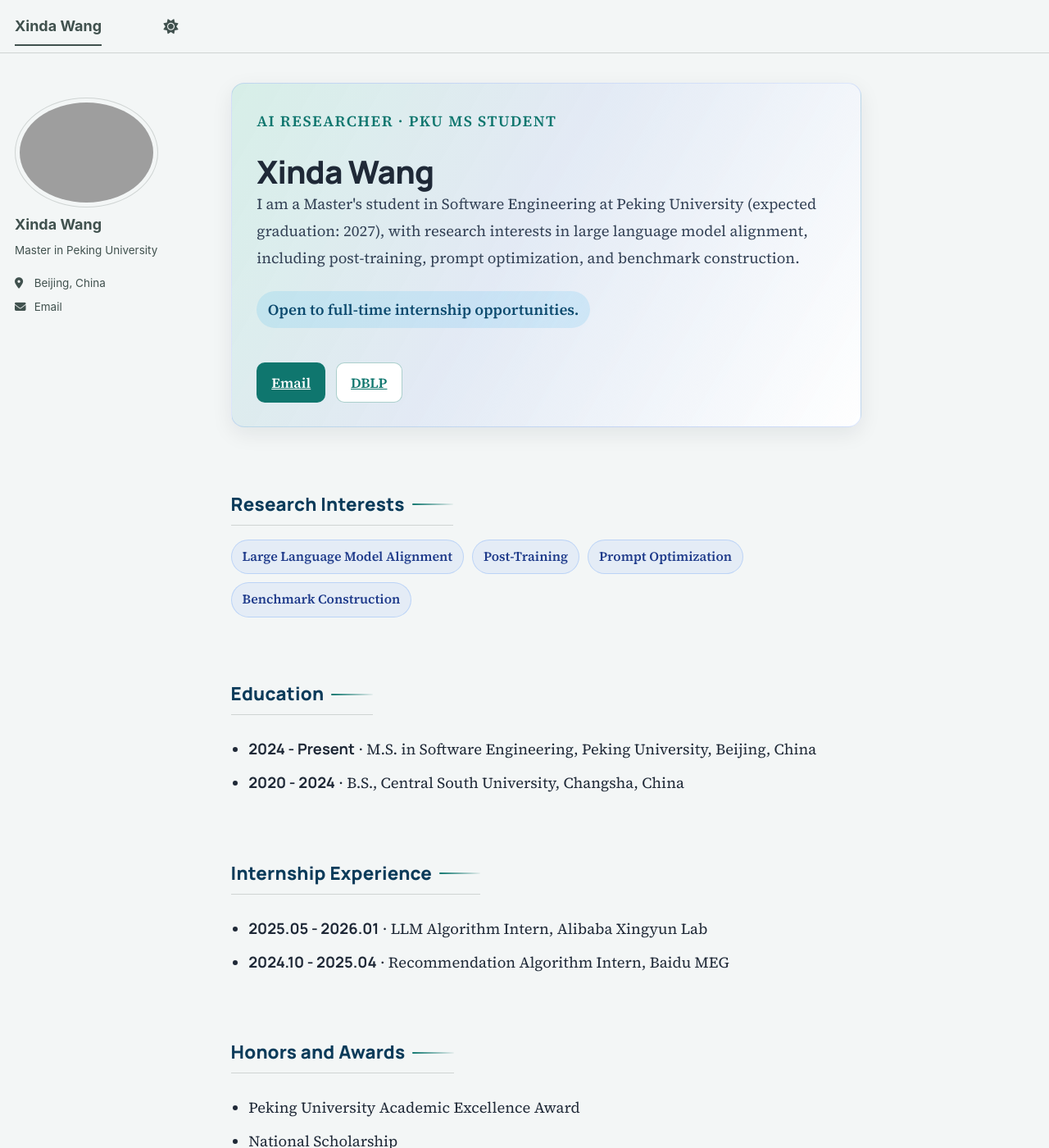
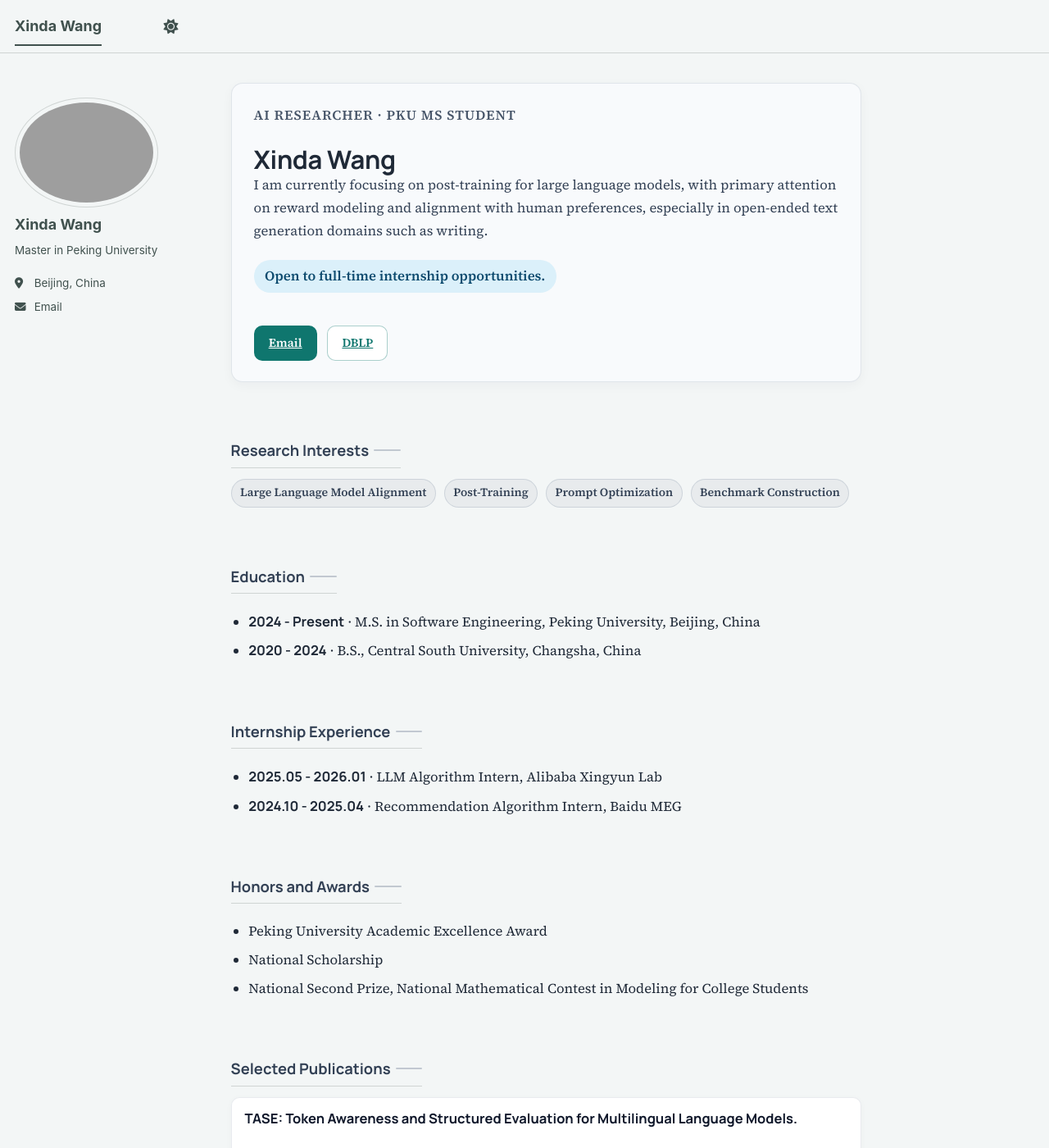
Before and after one commit to xindaaW/xindaaW.github.io, a Jekyll site: the page built from _pages/about.md, in a window 1280 px wide and 1400 px high. Shown: the whole window at 82% size. Built offline with Jekyll 4.4.1, drawn with Linux system fonts in a browser that asks for light colours; a script bundle is joined from its source files by our own code; library files that are not in the unit come from our copies; some of the changed text lies outside the part shown.

Commit message:
refine homepage content and tone down typography

```diff
--- a/_pages/about.md
+++ b/_pages/about.md
@@ -11,7 +11,7 @@ redirect_from:
   <p class="home-hero__eyebrow">AI Researcher · PKU MS Student</p>
   <h1 class="home-hero__title">Xinda Wang</h1>
   <p class="home-hero__desc">
-    I am a Master's student in Software Engineering at Peking University (expected graduation: 2027), with research interests in large language model alignment, including post-training, prompt optimization, and benchmark construction.
+    I am currently focusing on post-training for large language models, with primary attention on reward modeling and alignment with human preferences, especially in open-ended text generation domains such as writing.
   </p>
   <p class="home-hero__status">Open to full-time internship opportunities.</p>
   <div class="home-hero__actions">
@@ -65,7 +65,7 @@ redirect_from:
     </li>
     <li class="pub-card">
       <p class="pub-card__title">EvolvR: Self-Evolving Pairwise Reasoning for Story Evaluation to Enhance Generation.</p>
-      <p class="pub-card__meta">CoRR abs/2508.06046 (2025)</p>
+      <p class="pub-card__meta"><a href="https://arxiv.org/abs/2508.06046" target="_blank" rel="noopener">arXiv:2508.06046</a> (2025)</p>
       <p class="pub-card__authors"><strong>Xinda Wang</strong>, Zhengxu Hou, Yangshijie Zhang, Bingren Yan, Zhibo Yang, Xingsheng Zhang, Luxi Xing, Qiang Zhou, Chen Zhang</p>
     </li>
     <li class="pub-card">
@@ -89,14 +89,27 @@ redirect_from:
 <section class="home-section">
   <h2>Under Review</h2>
   <ul class="home-list">
-    <li><strong>Triviality Corrected Endogenous Reward.</strong> <em>Under review</em></li>
-    <li><strong>DisRec: Disease Diagnosis as Recommendation.</strong> <em>Under review</em></li>
-    <li><strong>Gradient-Guided Multi-Judge Prompt Optimization.</strong> <em>Under review</em></li>
-    <li><strong>Rank4SID: A Three-Stage Progressive Ranking Framework for Universal Synthetic Image Detection.</strong> <em>Under review</em></li>
-    <li><strong>ARPO: Answer-Refined Policy Optimization for Learning from Hard Instances in Group-Relative RLVR.</strong> <em>Under review</em></li>
+    <li><strong>Triviality Corrected Endogenous Reward.</strong> <em>ACL under review</em></li>
+    <li><strong>DisRec: Disease Diagnosis as Recommendation.</strong> <em>IJCAI under review</em></li>
+    <li><strong>Gradient-Guided Multi-Judge Prompt Optimization.</strong> <em>ACL under review</em></li>
+    <li><strong>Rank4SID: A Three-Stage Progressive Ranking Framework for Universal Synthetic Image Detection.</strong> <em>ACM MM under review</em></li>
+    <li><strong>Process Rewarding via Solution-Space Alignment.</strong> <em>Under review</em></li>
+    <li><strong>ARPO: Answer-Refined Policy Optimization for Learning from Hard Instances in Group-Relative RLVR.</strong> <em>ACL Rolling Review - March 2026 under review</em></li>
   </ul>
   <p class="home-note">
     I also have 3 ACL, 1 CVPR, and 1 IJCAI papers currently under review and not yet on arXiv.
+  </p>
+</section>
+
+<section class="home-section">
+  <h2>Upcoming Open-Source Projects</h2>
+  <ul class="home-list">
+    <li><strong>DailyPaperAgent</strong> - currently under active development, open source coming soon</li>
+    <li><strong>NovelWritingAgent</strong> - currently under active development, open source coming soon</li>
+    <li><strong>PPTAgent</strong> - currently under active development, open source coming soon</li>
+  </ul>
+  <p class="home-note">
+    These projects have not been open-sourced yet. If you are interested, collaboration is very welcome.
   </p>
 </section>
 
--- a/assets/css/main.scss
+++ b/assets/css/main.scss
@@ -46,41 +46,41 @@
 /* Homepage polish (about page) */
 .page__content {
   font-family: "Source Serif 4", Georgia, "Times New Roman", serif;
-  font-size: 17px;
-  line-height: 1.8;
+  font-size: 14.5px;
+  line-height: 1.68;
   color: #1f2937;
 }
 
 .page__content p,
 .page__content li {
-  font-size: 1.02rem;
+  font-size: 0.92rem;
 }
 
 .home-hero {
   position: relative;
   margin: 0 0 2rem;
-  padding: 1.6rem 1.7rem;
-  border-radius: 16px;
-  border: 1px solid rgba(37, 99, 235, 0.16);
-  background: linear-gradient(120deg, rgba(16, 185, 129, 0.12), rgba(37, 99, 235, 0.08) 45%, rgba(255, 255, 255, 0.92));
-  box-shadow: 0 8px 26px rgba(15, 23, 42, 0.08);
+  padding: 1.4rem 1.5rem;
+  border-radius: 14px;
+  border: 1px solid rgba(100, 116, 139, 0.16);
+  background: #f8fafc;
+  box-shadow: 0 4px 14px rgba(15, 23, 42, 0.04);
 }
 
 .home-hero__eyebrow {
   margin: 0 0 0.45rem;
-  font-size: 0.86rem;
+  font-size: 0.78rem;
   font-weight: 700;
-  letter-spacing: 0.08em;
+  letter-spacing: 0.06em;
   text-transform: uppercase;
-  color: #0f766e;
+  color: #475569;
 }
 
 .home-hero__title {
   margin: 0;
   font-family: "Manrope", "Segoe UI", Arial, sans-serif;
-  font-size: 2.15rem;
-  font-weight: 800;
-  letter-spacing: -0.02em;
+  font-size: 1.72rem;
+  font-weight: 700;
+  letter-spacing: -0.01em;
   line-height: 1.15;
 }
 
@@ -145,22 +145,22 @@
 .home-section h2 {
   display: inline-flex;
   align-items: center;
-  gap: 0.5rem;
-  margin-bottom: 0.95rem;
+  gap: 0.35rem;
+  margin-bottom: 0.72rem;
   font-family: "Manrope", "Segoe UI", Arial, sans-serif;
-  font-size: 1.24rem;
-  font-weight: 800;
-  letter-spacing: 0.01em;
-  color: #0b3b5a;
+  font-size: 1.02rem;
+  font-weight: 700;
+  letter-spacing: 0;
+  color: #334155;
 }
 
 .home-section h2::after {
   content: "";
   display: inline-block;
-  width: 2.8rem;
+  width: 1.8rem;
   height: 2px;
   border-radius: 999px;
-  background: linear-gradient(90deg, #0f766e, rgba(15, 118, 110, 0.05));
+  background: rgba(100, 116, 139, 0.35);
 }
 
 .home-chip-list {
@@ -171,12 +171,12 @@
 
 .home-chip {
   display: inline-block;
-  padding: 0.33rem 0.72rem;
+  padding: 0.27rem 0.58rem;
   border-radius: 999px;
-  border: 1px solid rgba(59, 130, 246, 0.24);
-  background: rgba(59, 130, 246, 0.08);
-  color: #1e3a8a;
-  font-size: 0.88rem;
+  border: 1px solid rgba(100, 116, 139, 0.2);
+  background: rgba(100, 116, 139, 0.08);
+  color: #334155;
+  font-size: 0.78rem;
   font-weight: 600;
 }
 
@@ -189,6 +189,7 @@
 .home-timeline li,
 .home-list li {
   margin: 0.44rem 0;
+  line-height: 1.62;
 }
 
 .home-timeline strong,
@@ -207,30 +208,33 @@
 }
 
 .pub-card {
-  padding: 0.95rem 1rem;
-  border: 1px solid rgba(30, 41, 59, 0.1);
-  border-radius: 12px;
+  padding: 0.78rem 0.88rem;
+  border: 1px solid rgba(100, 116, 139, 0.14);
+  border-radius: 10px;
   background: #fff;
-  box-shadow: 0 6px 18px rgba(15, 23, 42, 0.05);
+  box-shadow: 0 2px 8px rgba(15, 23, 42, 0.03);
 }
 
 .pub-card__title {
   margin: 0;
   font-weight: 700;
   color: #0f172a;
+  font-size: 0.9rem;
+  line-height: 1.36;
 }
 
 .pub-card__meta {
   margin: 0.3rem 0 0;
-  color: #0f766e;
-  font-size: 0.92rem;
+  color: #475569;
+  font-size: 0.8rem;
   font-weight: 600;
 }
 
 .pub-card__authors {
   margin: 0.38rem 0 0;
   color: #334155;
-  font-size: 0.96rem;
+  font-size: 0.79rem;
+  line-height: 1.5;
 }
 
 .home-note {
@@ -248,7 +252,7 @@
 
 @media (max-width: 768px) {
   .page__content {
-    font-size: 16px;
+    font-size: 14.5px;
   }
 
   .home-hero {
@@ -257,7 +261,7 @@
   }
 
   .home-hero__title {
-    font-size: 1.75rem;
+    font-size: 1.6rem;
   }
 
   .home-section {
```
